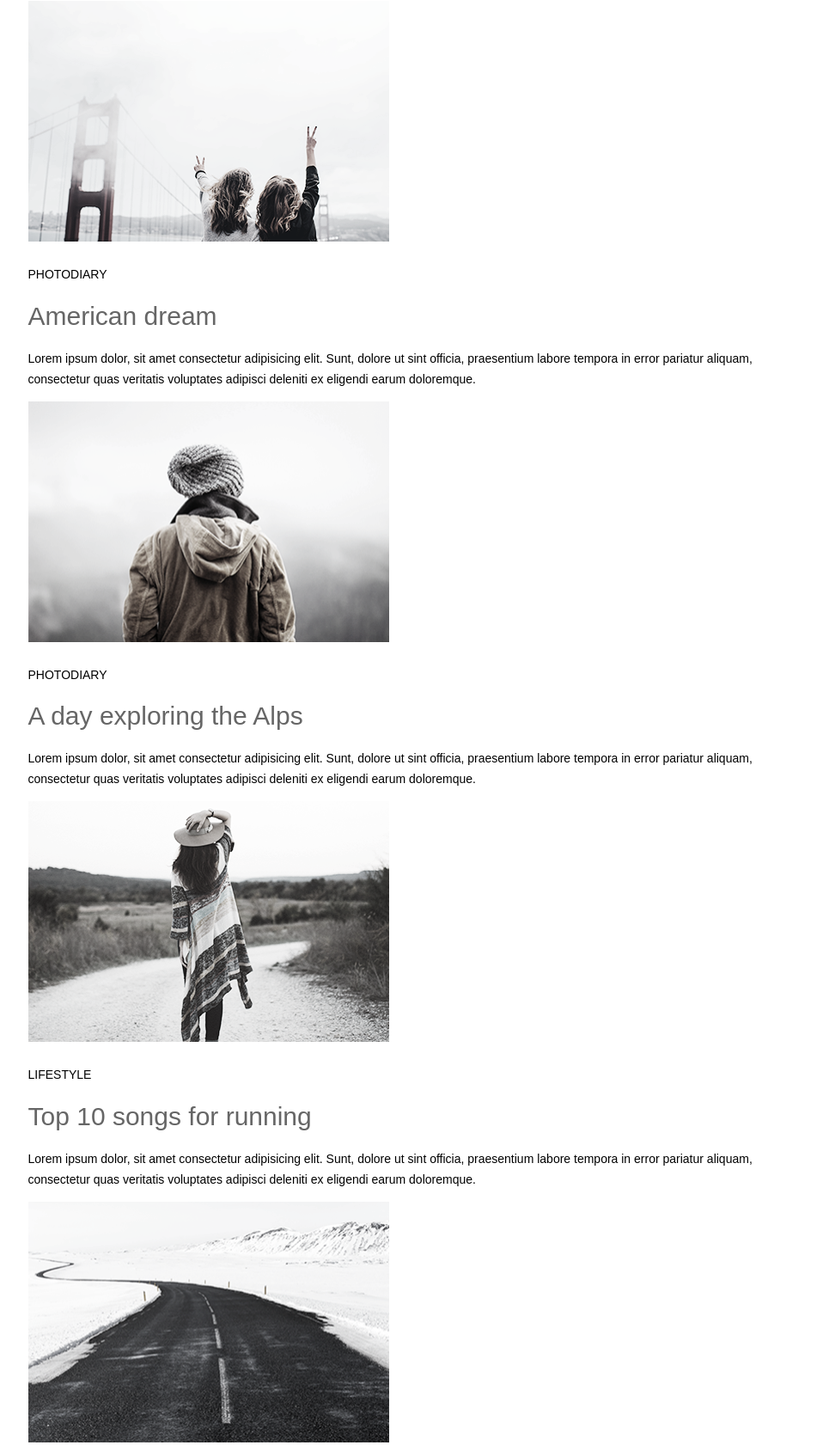
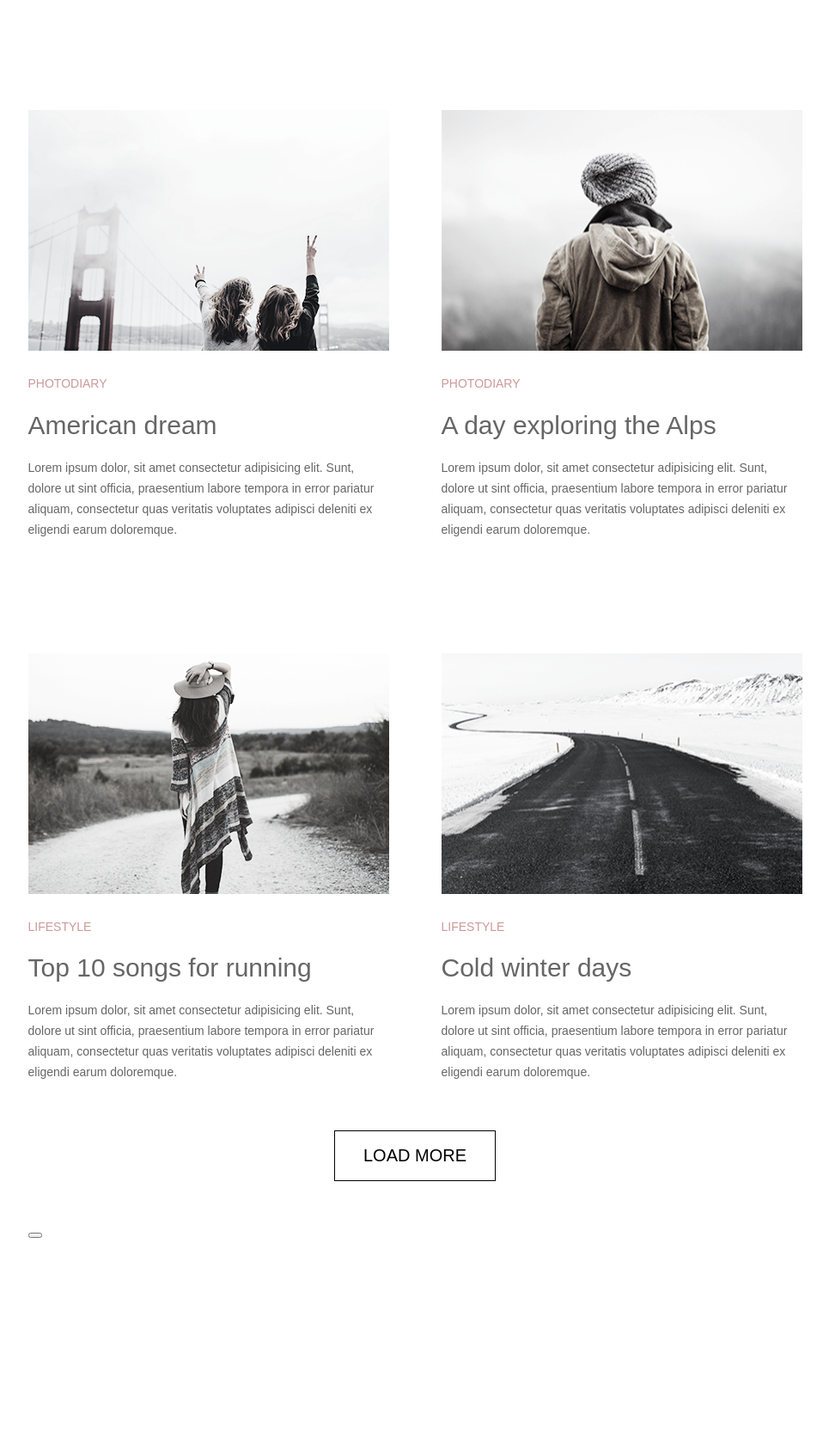
Before and after one commit to DShekhovtsov/goit-fe-course, a plain HTML site: page Module-2/index.html in a window 1280 px wide. Shown: the part 712-2393 px from the top of the page at 86% size, without its empty margins (157-1122 px from the left). After the commit the page ends 2161 px from the top, so only its background shows below. Drawn offline with Linux system fonts and the light colour scheme.

Commit message:
just finished

```diff
--- a/Module-2/CSS/style.css
+++ b/Module-2/CSS/style.css
@@ -12,6 +12,7 @@ body {
   font-size: 14px;
   line-height: 24px;
   font-style: normal;
+  color: #666666;
   width: 901px;
 }
 img {
@@ -76,6 +77,12 @@ main{
 section {
   margin: 0px;
 }
+.section-1 {
+  margin-bottom: 127px;
+}
+.section-2 {
+  margin-bottom: 127px;
+}
 
 .block-1 {
   margin: 0px;
@@ -91,7 +98,48 @@ section {
   display: inline-block;
   height: 475px;
 }
+.block-1 {
+  margin: 0px;
+  margin-right: 61px;
+  width: 420px;
+  display: inline-block;
+  height: 475px;
 
+}
+.block-2 {
+
+  width: 420px;
+  display: inline-block;
+  height: 475px;
+}
+.block-3 {
+  margin: 0px;
+  margin-right: 61px;
+  width: 420px;
+  display: inline-block;
+  height: 475px;
+
+}
+.block-4 {
+
+  width: 420px;
+  display: inline-block;
+  height: 475px;
+}
+.block-5 {
+  margin: 0px;
+  margin-right: 61px;
+  width: 420px;
+  display: inline-block;
+  height: 475px;
+
+}
+.block-6 {
+
+  width: 420px;
+  display: inline-block;
+  height: 475px;
+}
 .h2 {
   font-family: "Playfair Display", sans-serif;
   font-weight: normal;
@@ -100,6 +148,27 @@ section {
   text-decoration: none;
   color: #666666;
 }
+.pui-1 {
+  font-family: "Ubuntu Light", sans-serif;
+  font-weight: normal;
+  font-size: 14px;
+  font-style: normal;
+  text-decoration: none;
+  color: #cc9999;
+}
 p{
   font-size: 14px;
 }
+.div-button {
+  margin: 0px auto;
+  text-align: center;
+}
+.button {
+  margin: 51px 0px;
+  padding: 17px 33px;
+  border: 1px solid;
+  text-align: center;
+  background-color: white;
+  font-size: 20px;
+  text-transform: uppercase;
+}
--- a/Module-2/index.html
+++ b/Module-2/index.html
@@ -101,7 +101,8 @@
            </p>
           </div>
        </section>
-      <div><button class="load more">load more</button></div>
+         <div class="div-button"><button class="button">load more</button></div c>
+         <input type="button" value="load more" class="input-button">
       </main>
    </body>
 </html>
```
Lines whose indentation alone changed are shown as unchanged.
